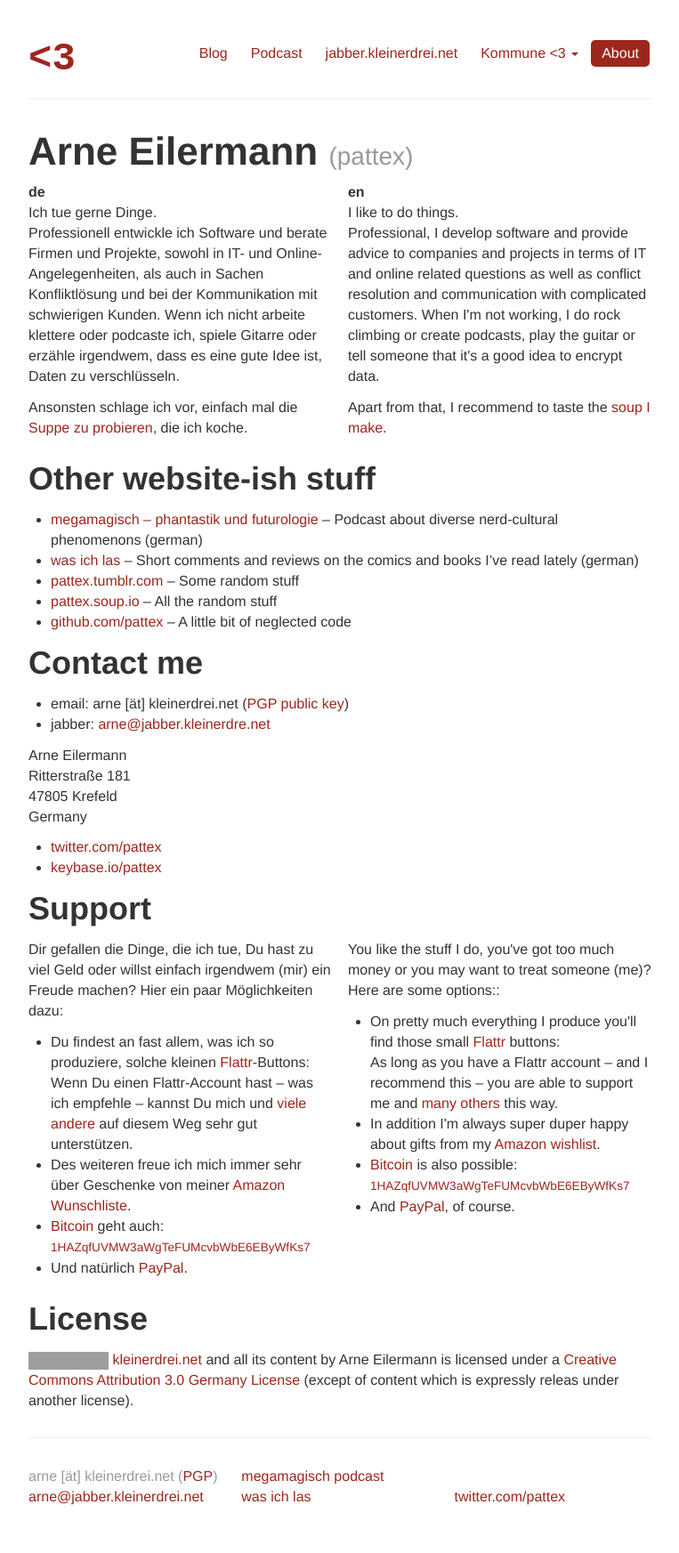
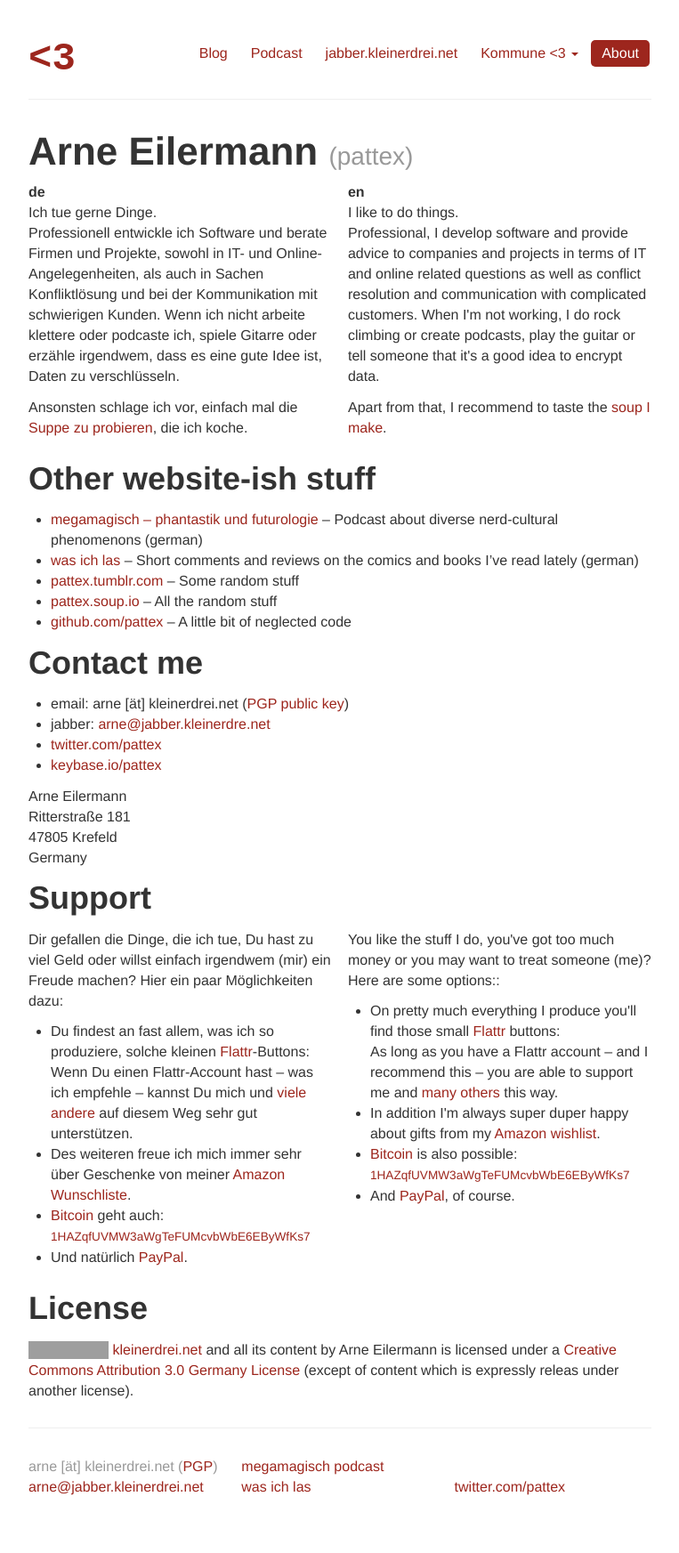
Before and after one commit to pattex/kleinerdrei.net, a Jekyll site: the page built from about.md, in a window 1280 px wide. Shown: the whole page at 89% size, without its empty margins (258-1021 px from the left). Built offline with Jekyll 4.4.1, drawn with Linux system fonts in a browser that asks for light colours; grey boxes are pictures that could not be loaded.

Commit message:
Sorted links.

```diff
--- a/about.md
+++ b/about.md
@@ -39,14 +39,13 @@ title: About Arne Eilermann
 
 * email: arne \[ät\] kleinerdrei.net ([PGP public key](/files/85A8013B.asc))
 * jabber: [arne@jabber.kleinerdre.net](xmpp:arne@jabber.kleinerdre.net)
+* [twitter.com/pattex](https://twitter.com/pattex/)
+* [keybase.io/pattex](https://keybase.io/pattex)
 
 Arne Eilermann
 Ritterstraße 181
 47805 Krefeld
 Germany
-
-* [twitter.com/pattex](https://twitter.com/pattex/)
-* [keybase.io/pattex](https://keybase.io/pattex)
 
 ## Support
 
```
